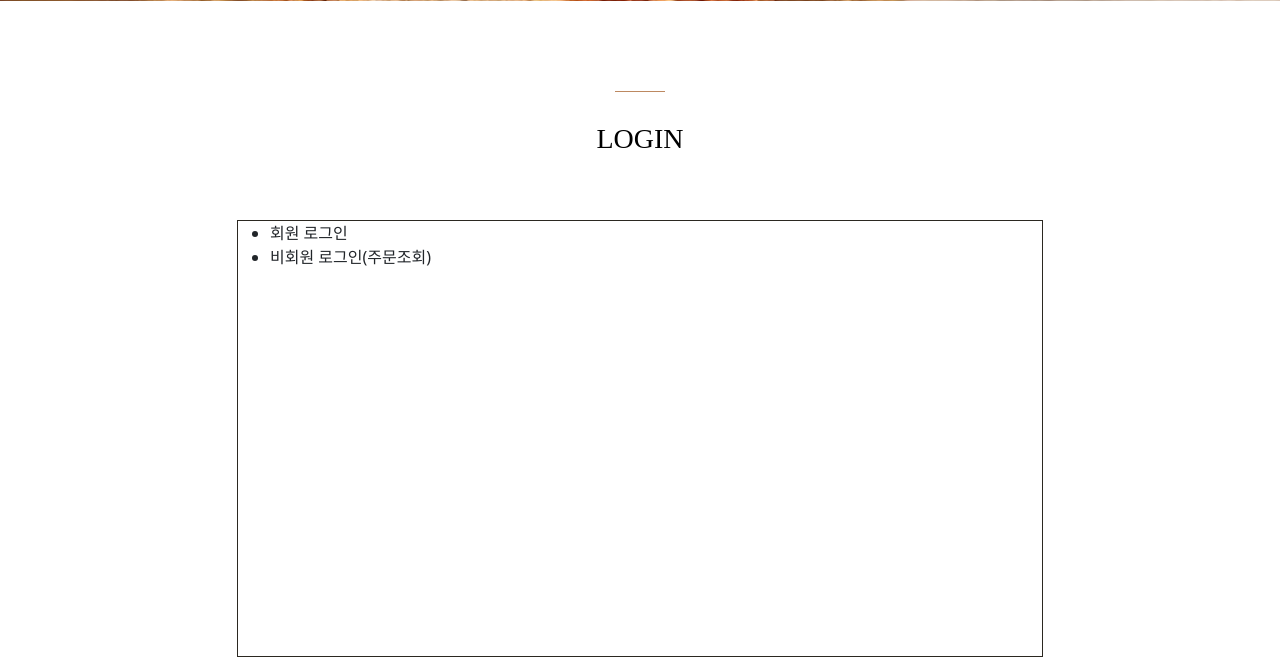
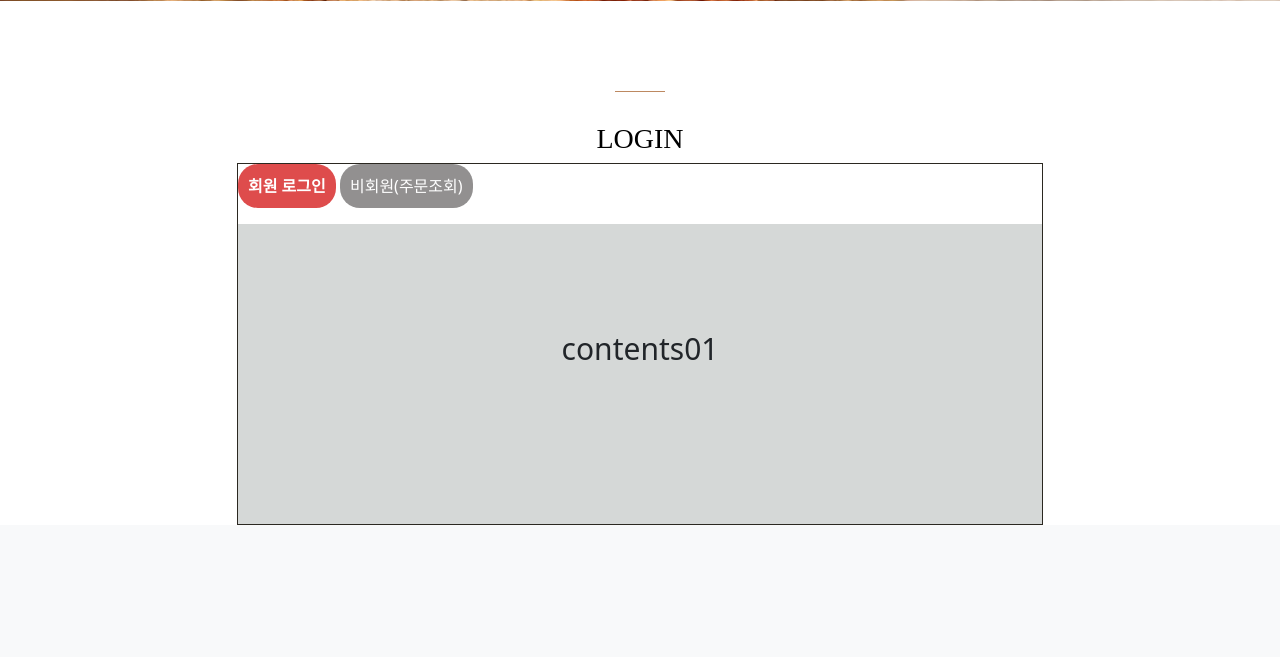
Before and after one commit to Smj04/K-bread, a PHP site: page /login.html in a window 1280 px wide. Shown: the part 653-1310 px from the top of the page. After the commit the page ends 1178 px from the top, so only its background shows below. Run offline with PHP 8.4, Linux system fonts and the light colour scheme; some web fonts are replaced.

Commit message:
김영모 과자점

```diff
--- a/2108_서민정_쇼핑몰/css/login.css
+++ b/2108_서민정_쇼핑몰/css/login.css
@@ -94,6 +94,28 @@
 transition: background 1s ease-out;
   }
 
+.allWrap{
+  border: 1px solid #2B2821;
+}
+  .tab-link{display: inline-block;padding:10px;text-align: center;background-color:#929090;border-radius: 20px;color:#fff;cursor: pointer;
+  }
+  .tab-link.current{
+      background-color: #de4c4c;
+      font-weight: 600;
+  }
+  .tab-content{
+      display: none;
+  }
+  .tab-content.current{
+      display: block;
+      width: 100%;
+      height: 300px;
+      background-color:#d5d8d7;
+      font-size: 30px;
+      text-align: center;
+      line-height: 250px;
+  }
+
 .hover-ch{
   color: white;
 }
--- /dev/null
+++ b/2108_서민정_쇼핑몰/js/loginTab.js
@@ -0,0 +1,11 @@
+
+$('.tab-link').click(function () {
+  var tab_id = $(this).attr('data-tab');
+
+  $('.tab-link').removeClass('current');
+  $('.tab-content').removeClass('current');
+
+  $(this).addClass('current');
+  $("#" + tab_id).addClass('current');
+
+});
--- a/2108_서민정_쇼핑몰/login.html
+++ b/2108_서민정_쇼핑몰/login.html
@@ -7,7 +7,11 @@
   <title>김영모 과자점</title>
   <link href="https://cdn.jsdelivr.net/npm/bootstrap@5.0.1/dist/css/bootstrap.min.css" rel="stylesheet" integrity="sha384-+0n0xVW2eSR5OomGNYDnhzAbDsOXxcvSN1TPprVMTNDbiYZCxYbOOl7+AMvyTG2x" crossorigin="anonymous">
     <script src="https://cdn.jsdelivr.net/npm/bootstrap@5.0.1/dist/js/bootstrap.bundle.min.js" integrity="sha384-gtEjrD/SeCtmISkJkNUaaKMoLD0//ElJ19smozuHV6z3Iehds+3Ulb9Bn9Plx0x4" crossorigin="anonymous"></script>
+
+    <script type="text/javascript" src="https://code.jquery.com/jquery-1.12.4.min.js" ></script>
+
     <link rel="stylesheet" href="css/login.css">
+    <script src="./js/loginTab.js" defer></script>
 
     <link rel="shortcut icon" type="image/x-icon" href="https://www.k-bread.com/favicon.ico">
 </head>
@@ -115,14 +119,21 @@
       <h3 class="sub-title">LOGIN</h3>
     </div>
 
-    <div class="container" id="con1">
-    <div class="login-box">
-      <ul class="login-tab">
-        <li>회원 로그인</li>
-        <li>비회원 로그인(주문조회)</li>
-      </ul>
-    </div>
-</div>
+    <div class="container" id="con1">   <!--부트스트렙 컨테이너-->
+
+
+    <div class="allWrap">
+    <div class="tabbox">
+                    <p class="tab-link current" data-tab="tab-1"><span>회원 로그인</p>
+                    <p class="tab-link"  data-tab="tab-2">비회원(주문조회)</p>
+                </div>
+        <div  id="tab-1" class="tab-content current">contents01</div>
+        <div  id="tab-2" class="tab-content">contents02</div>
+        </div>
+        </div>
+
+
+
 
    </section>
 
```
Also changed, not shown: 2108_서민정_쇼핑몰/tab.html (added, +54 -0 lines).
